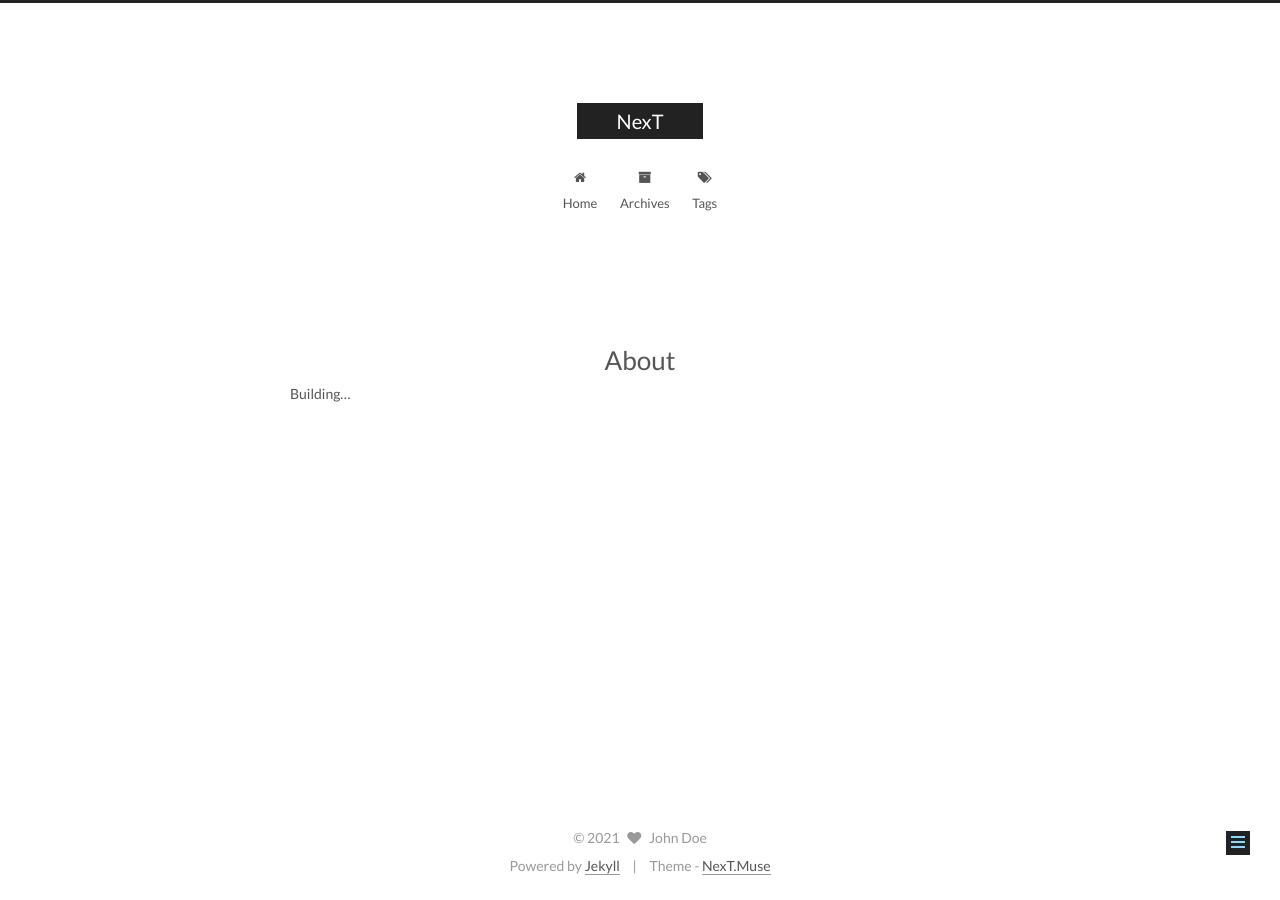
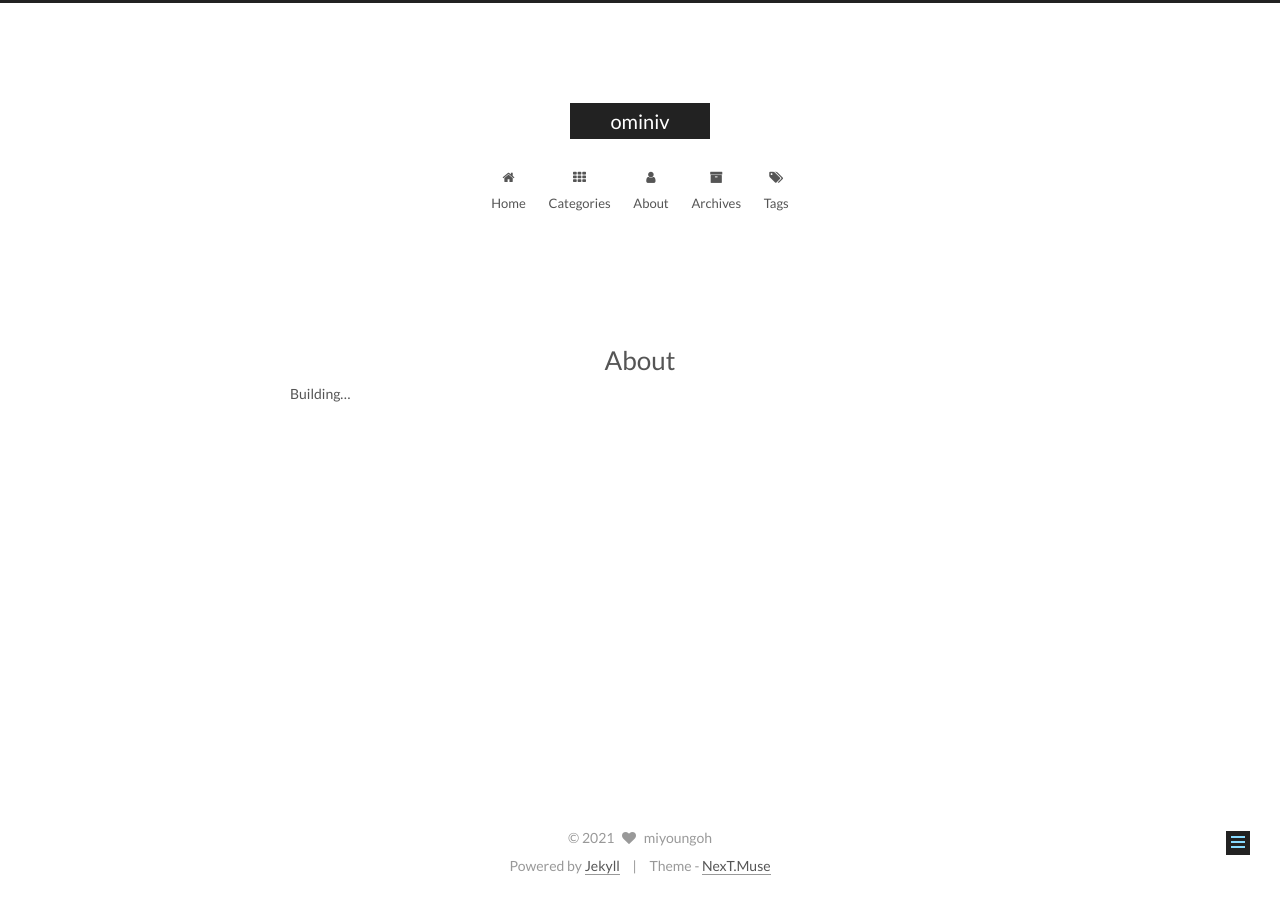
Before and after one commit to ominiv/ominiv.github.io, a Jekyll site: the page built from about/index.md, in a window 1280 px wide. Built offline with Jekyll 4.4.1, drawn with Linux system fonts in a browser that asks for light colours.

Commit message:
Theme changed

```diff
--- a/_config.yml
+++ b/_config.yml
@@ -4,10 +4,10 @@
 # ---------------------------------------------------------------
 
 # Site
-title: NexT
+title: ominiv
 subtitle:
 description:
-author: John Doe
+author: miyoungoh
 # Support language: de, en, fr-FR, id, ja, ko, pt-BR, pt, ru, zh-Hans, zh-hk, zh-tw
 language: en
 date_format: '%Y-%m-%d'
@@ -118,8 +118,8 @@ index_with_subtitle: false
 # When running the site in a subdirectory (e.g. domain.tld/blog), remove the leading slash (/archives -> archives)
 menu:
   home: /
-  #categories: /categories/
-  #about: /about/
+  categories: /categories/
+  about: /about/
   archives: /archives/
   tags: /tags/
   #sitemap: /sitemap.xml
```
